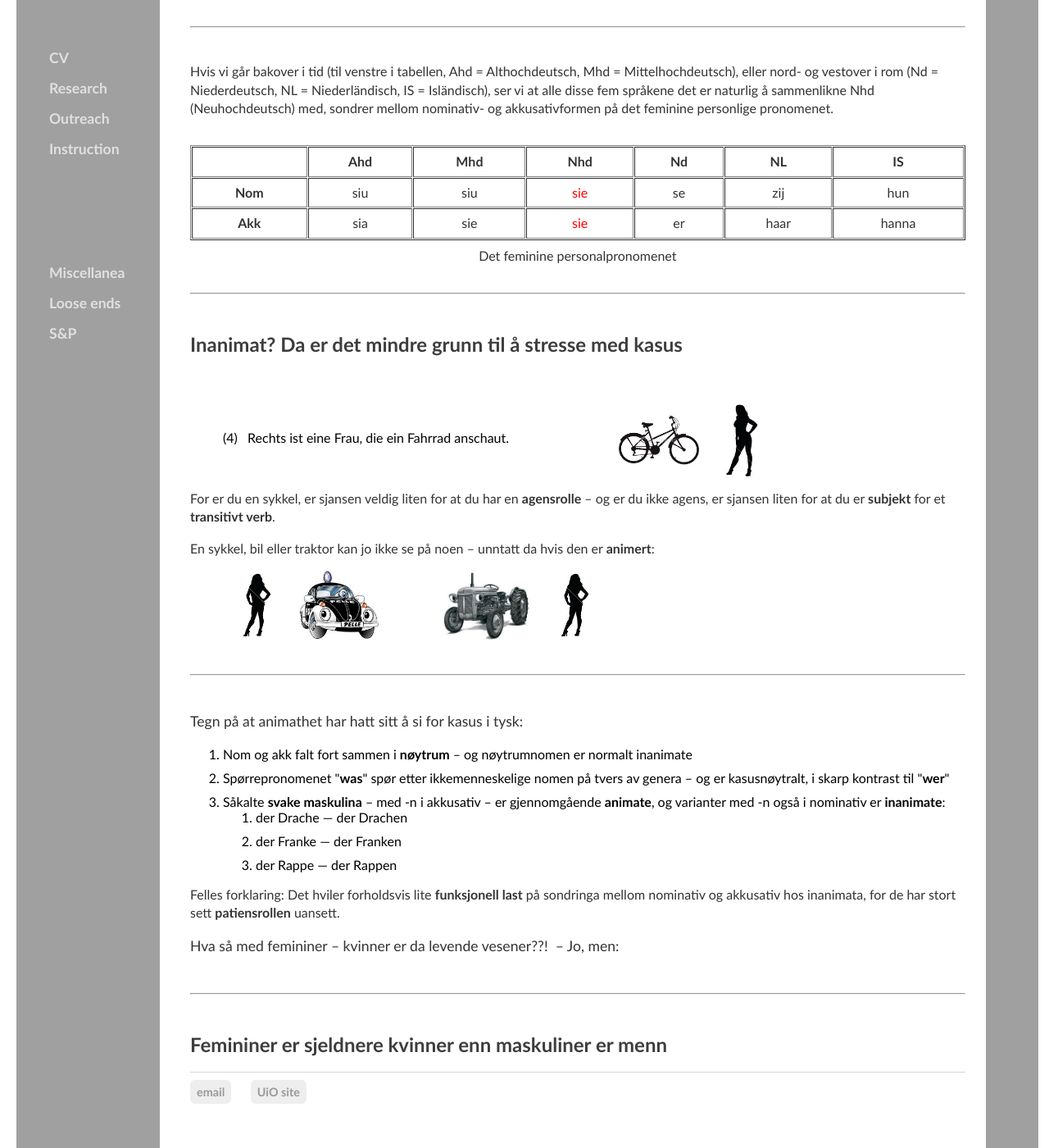
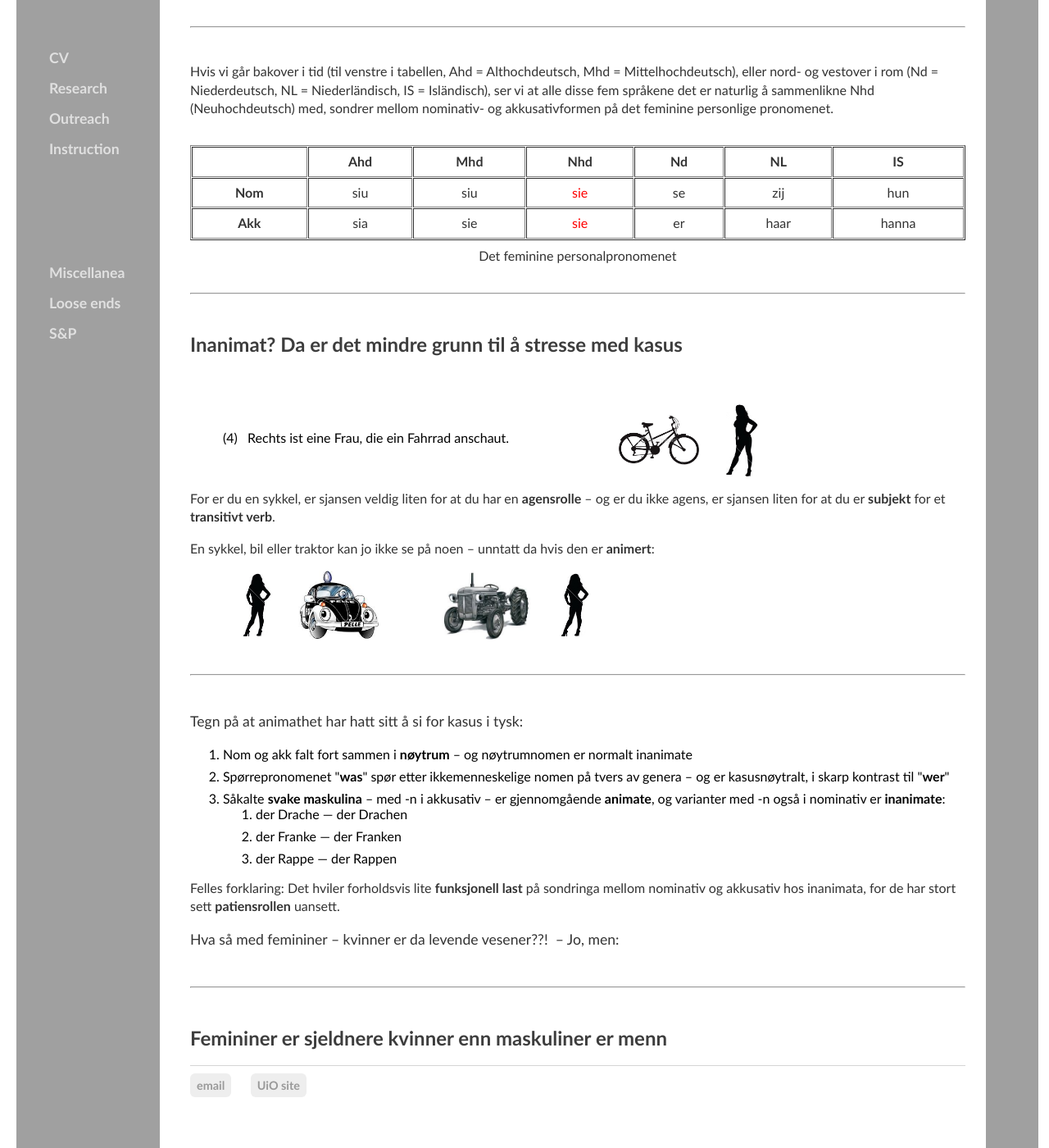
Before and after one commit to kjelljs/kjelljs.github.io, a Jekyll site: the page built from dissemination/kasus.html, in a window 1280 px wide and 1400 px high, scrolled down 982 px. Shown: the whole window at 82% size. Built offline with Jekyll 4.4.1, drawn with Linux system fonts in a browser that asks for light colours.

Commit message:
Update main.css

```diff
--- a/css/main.css
+++ b/css/main.css
@@ -153,7 +153,7 @@ footer {
 }
 
 ol li:not(:last-child) {
-    margin-bottom: 10px;
+    margin-bottom: 8px;
 }
 
 ul.posts {
```
